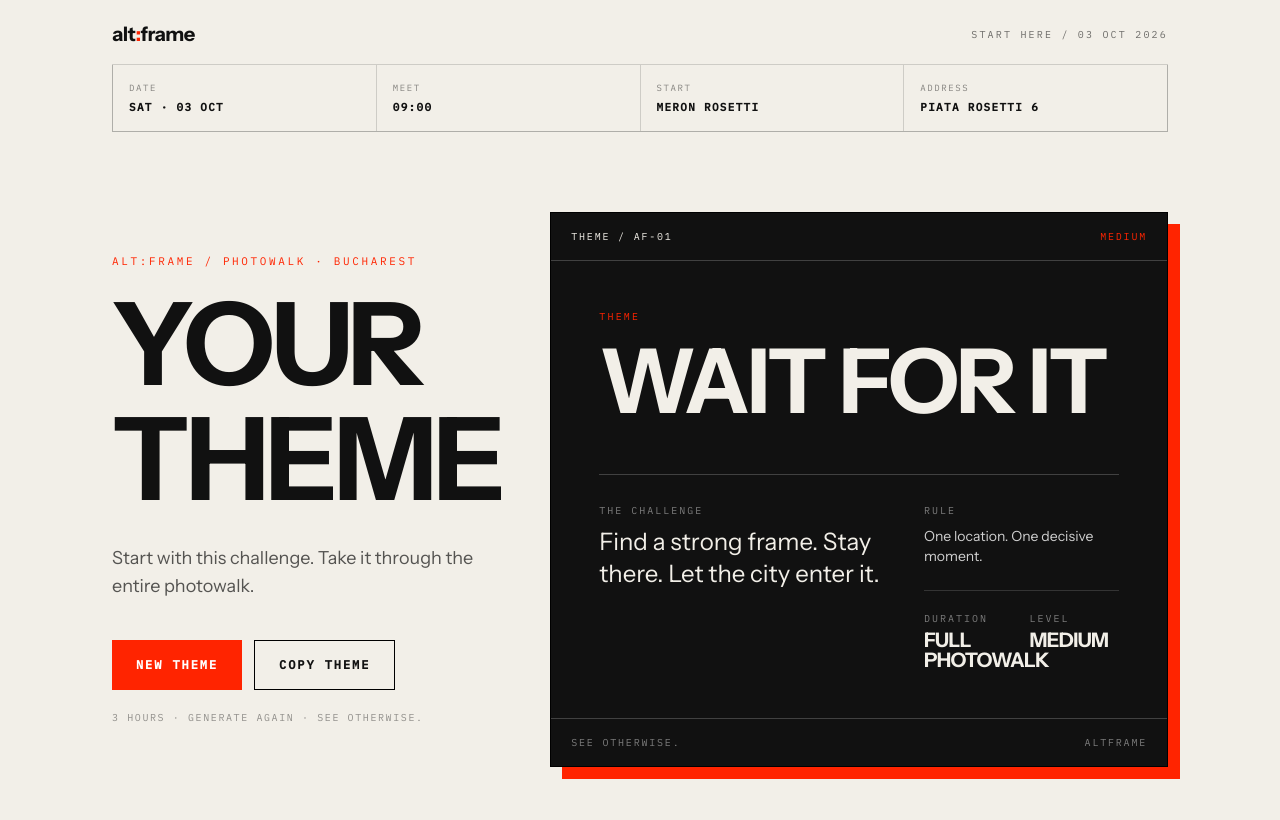
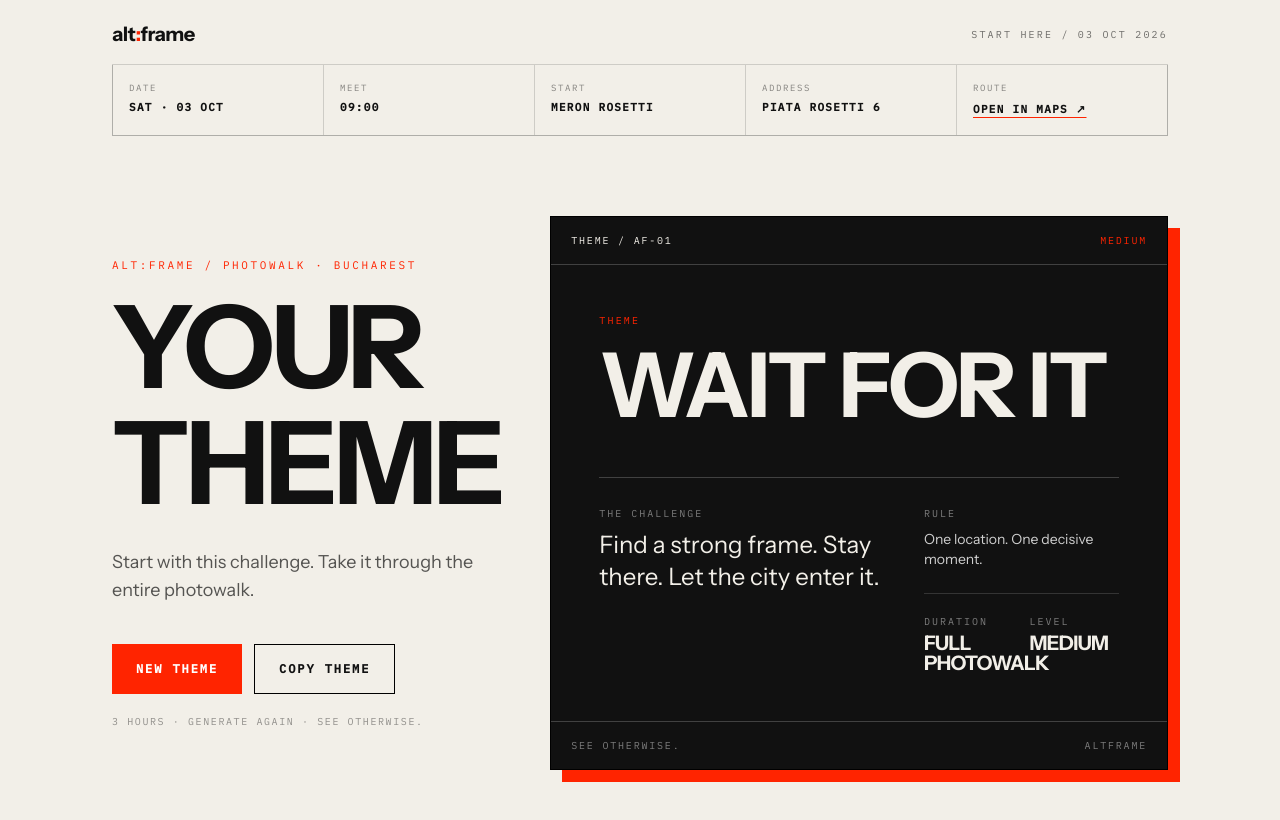
Before and after one commit to adimolnar85am-bot/street-lens, a Next.js app: page /theme-generator in a window 1280 px wide. Shown: the top 820 px of the page. Built offline with nearby package versions, Linux system fonts and the light colour scheme.

Commit message:
Add photowalk route link

```diff
--- a/src/app/theme-generator/page.tsx
+++ b/src/app/theme-generator/page.tsx
@@ -90,7 +90,7 @@ SEE OTHERWISE.`;
           </div>
         </header>
 
-        <div className="grid grid-cols-2 gap-px border-x border-b border-black/15 bg-black/15 sm:grid-cols-4">
+        <div className="grid grid-cols-2 gap-px border-x border-b border-black/15 bg-black/15 sm:grid-cols-5">
           <div className="bg-[#f2efe8] px-4 py-4">
             <p className="font-mono text-[9px] uppercase tracking-[0.18em] text-black/45">DATE</p>
             <p className="mt-1 font-mono text-[11px] font-bold uppercase tracking-[0.12em]">SAT · 03 OCT</p>
@@ -106,6 +106,16 @@ SEE OTHERWISE.`;
           <div className="bg-[#f2efe8] px-4 py-4">
             <p className="font-mono text-[9px] uppercase tracking-[0.18em] text-black/45">ADDRESS</p>
             <p className="mt-1 font-mono text-[11px] font-bold uppercase tracking-[0.12em]">PIATA ROSETTI 6</p>
+          </div>          <div className="bg-[#f2efe8] px-4 py-4">
+            <p className="font-mono text-[9px] uppercase tracking-[0.18em] text-black/45">ROUTE</p>
+            <a
+              href="https://maps.app.goo.gl/1gE22E1NMghvkx5H9?g_st=ic"
+              target="_blank"
+              rel="noreferrer"
+              className="mt-1 inline-flex items-center gap-2 font-mono text-[11px] font-bold uppercase tracking-[0.12em] underline decoration-[#ff2400] underline-offset-4 hover:text-[#ff2400]"
+            >
+              OPEN IN MAPS ↗
+            </a>
           </div>
         </div>
 
```
